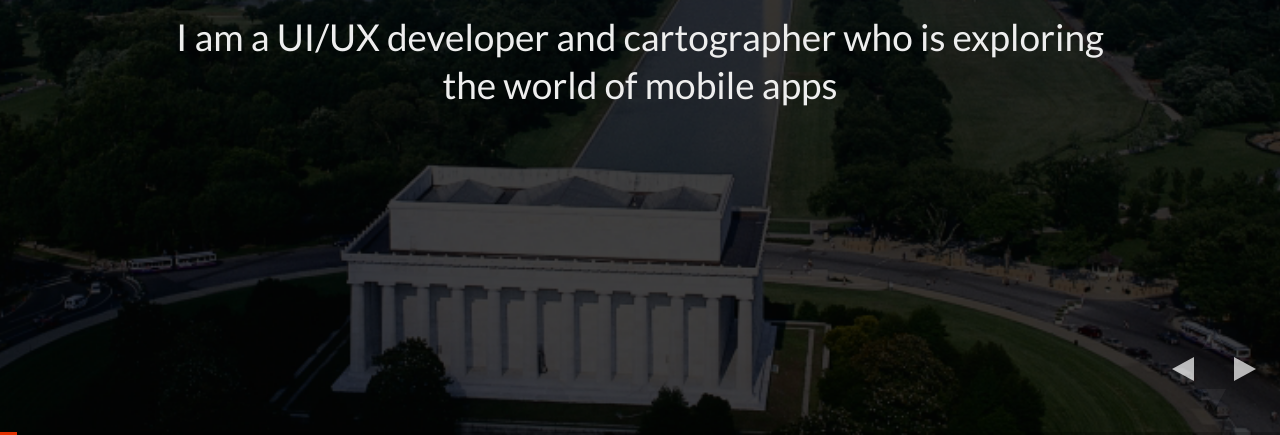
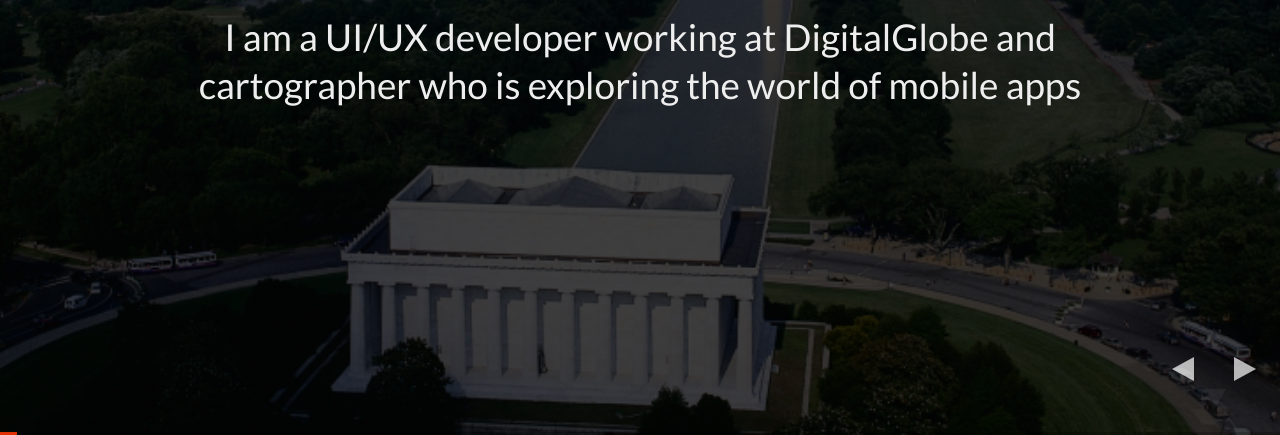
Before and after one commit to briandaviddavidson/projections, a website: page index.html in a window 1280 px wide. Both pictures are taken after a click on the element 1251 px from the left and 734 px from the top of the page. Shown: the part 365-800 px from the top of the page. Drawn offline with Linux system fonts and the light colour scheme.

Commit message:
Update about me

```diff
--- a/index.html
+++ b/index.html
@@ -55,7 +55,7 @@
 				<section data-background="lib/img/washington-dc-dark.png">
 					<h2>Hi! I'm Brian.</h2>
 					<p>
-						I am a UI/UX developer and cartographer who is exploring the world of mobile apps
+						I am a UI/UX developer working at DigitalGlobe and cartographer who is exploring the world of mobile apps
 					</p>
 
 				</section>
```
